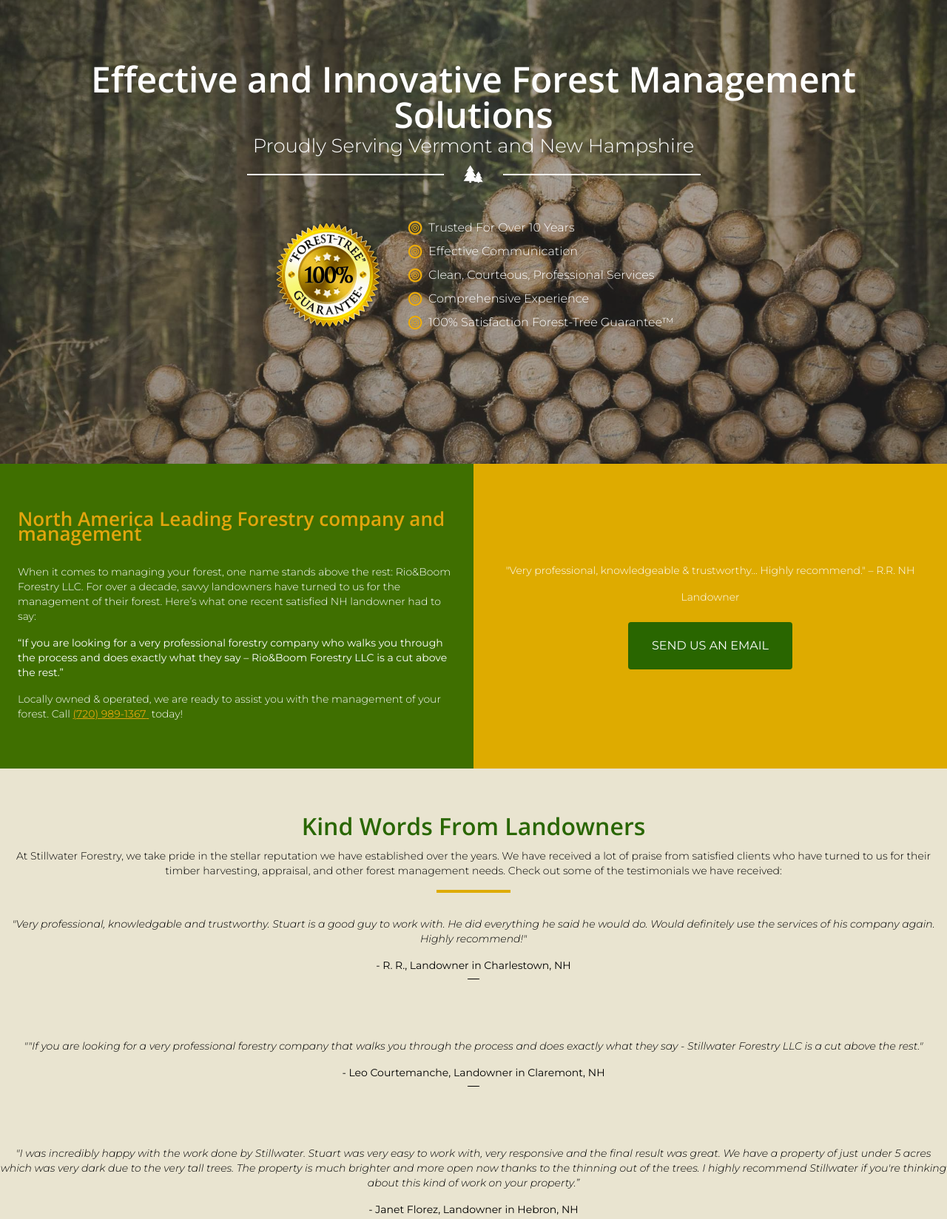
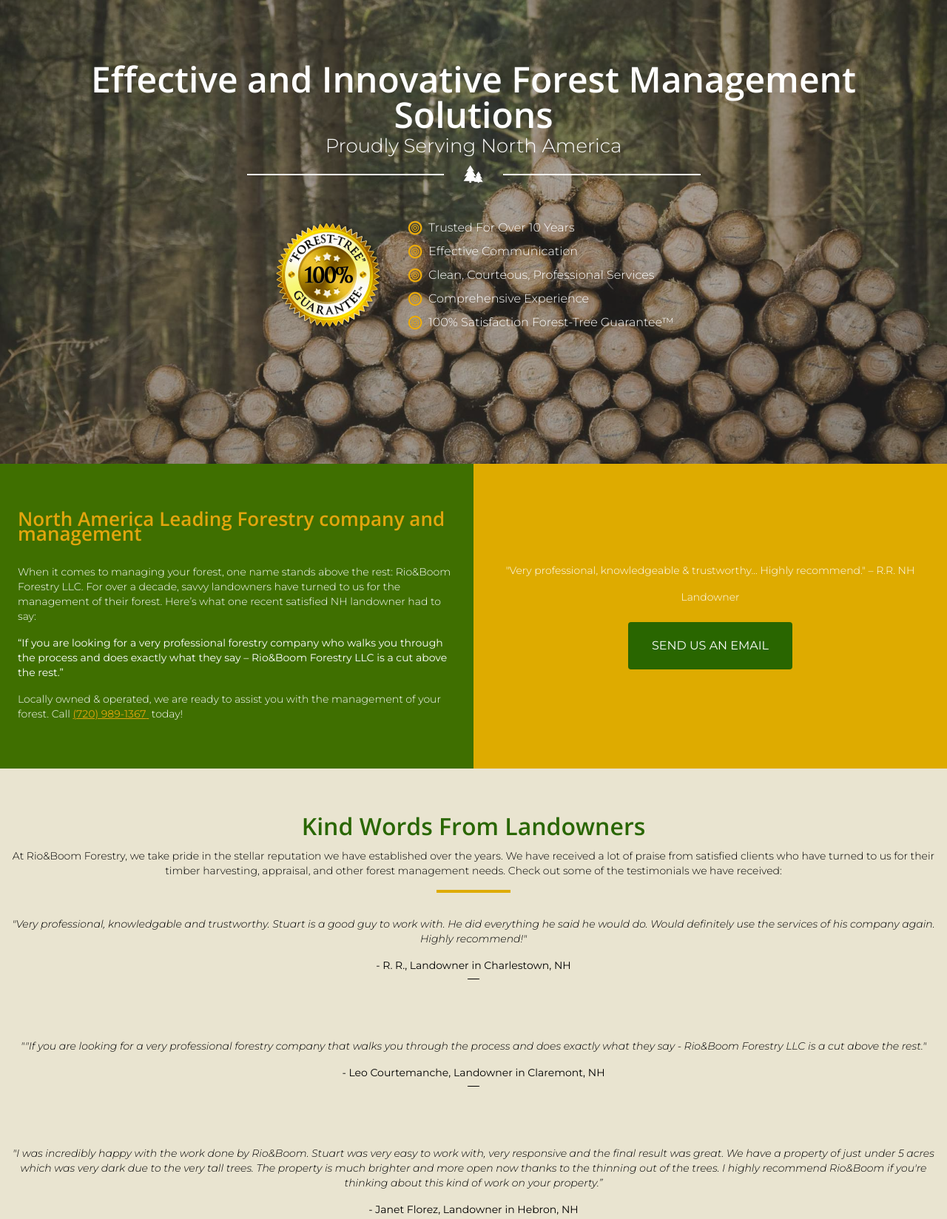
Before and after one commit to anybody123ds/lumber, a website: page testimonials.html in a window 1280 px wide. Shown: the part 232-1880 px from the top of the page at 74% size. Drawn offline with nearby package versions, Linux system fonts and the light colour scheme.

Commit message:
Update testimonials.html

```diff
--- a/testimonials.html
+++ b/testimonials.html
@@ -85,7 +85,7 @@
 				class="text-white text-center text-2xl lg:text-5xl max-w-[500px] lg:max-w-[1044px] mx-auto font-open font-semibold leading-normlal mb-2">
 
 				Effective and Innovative Forest Management Solutions</h1>
-			<p class="text-sm lg:text-[26px] text-white font-light">Proudly Serving Vermont and New Hampshire</p>
+			<p class="text-sm lg:text-[26px] text-white font-light">Proudly Serving North America</p>
 			<div
 				class="relative w-[260px] md:w-[450px] lg:w-[650px] flex items-center justify-center gap-2 lg:gap-6 py-4">
 
@@ -173,7 +173,7 @@
 			<p class="text-[#296600] font-open font-semibold text-xl lg:text-[32px] text-center mb-4">Kind Words From
 				Landowners
 			</p>
-			<p class="font-light text-xs lg:text-sm text-center">At Stillwater Forestry, we take pride in the stellar
+			<p class="font-light text-xs lg:text-sm text-center">At Rio&Boom Forestry, we take pride in the stellar
 				reputation we
 				have established over the years. We have received a lot of praise from satisfied clients who have turned
 				to us for their timber harvesting, appraisal, and other forest management needs. Check out some of the
@@ -192,7 +192,7 @@
 			<div class="mb-10 lg:mb-20">
 				<p class="font-light text-xs lg:text-sm text-center italic mb-4">""If you are looking for a very
 					professional
-					forestry company that walks you through the process and does exactly what they say - Stillwater
+					forestry company that walks you through the process and does exactly what they say - Rio&Boom
 					Forestry LLC is a cut above the rest."</p>
 				<p class="text-xs lg:text-sm text-center">- Leo Courtemanche, Landowner in Claremont, NH</p>
 				<div class="w-4 h-[1px] bg-black mx-auto mt-2"></div>
@@ -200,10 +200,10 @@
 			<div class="mb-10 lg:mb-20">
 				<p class="font-light text-xs lg:text-sm text-center italic mb-4">"I was incredibly happy with the work
 					done by
-					Stillwater. Stuart was very easy to work with, very responsive and the final result was great. We
+					Rio&Boom. Stuart was very easy to work with, very responsive and the final result was great. We
 					have a property of just under 5 acres which was very dark due to the very tall trees. The property
 					is much brighter and more open now thanks to the thinning out of the trees. I highly recommend
-					Stillwater if you're thinking about this kind of work on your property.”</p>
+					Rio&Boom if you're thinking about this kind of work on your property.”</p>
 				<p class="text-xs lg:text-sm text-center">- Janet Florez, Landowner in Hebron, NH</p>
 				<div class="w-4 h-[1px] bg-black mx-auto mt-2"></div>
 			</div>
@@ -214,7 +214,7 @@
 					to drive to Vermont to meet with Stuart. We spent 2 hours in the woods hiking around our property.
 					He was extremely personable and always made a point of looking me in the eye when speaking with me.
 					During that time he answered all of the questions I had. He even suggested a few to ask - had we
-					decided to interview another company.! We ultimately went with Stillwater Forestry LLC and found
+					decided to interview another company.! We ultimately went with Rio&Boom Forestry LLC and found
 					them honest ,trustworthy and easy to work with. All throughout the process Stuart kept me in the
 					loop - every step of the way. We would highly recommend them to anyone we know who owns forestland
 					in Vermont."</p>
@@ -242,7 +242,7 @@
 				<div class="w-4 h-[1px] bg-black mx-auto mt-2"></div>
 			</div>
 			<div class="mb-10 lg:mb-20">
-				<p class="font-light text-xs lg:text-sm text-center italic mb-4">"Stillwater Forestry provided an honest
+				<p class="font-light text-xs lg:text-sm text-center italic mb-4">"Rio&Boom Forestry provided an honest
 					, timely
 					,forestry service. All questions we had were answered properly and although we are an out of state,
 					landowner, we had no problems to contend with. We will definitely use your forestry services again."
@@ -279,7 +279,7 @@
 			<p class="font-light text-xs lg:text-sm text-center">Enjoy peace of mind with the expert advice as well as
 				third-party
 				protection
-				that Stillwater Forestry provides. We consider every landowner as a partner and will make sure that we
+				that Rio&Boom Forestry provides. We consider every landowner as a partner and will make sure that we
 				perform your job in extraordinary fashion. Reach out to us today or call
 
 				<span class="text-[#296600] underline">
```
